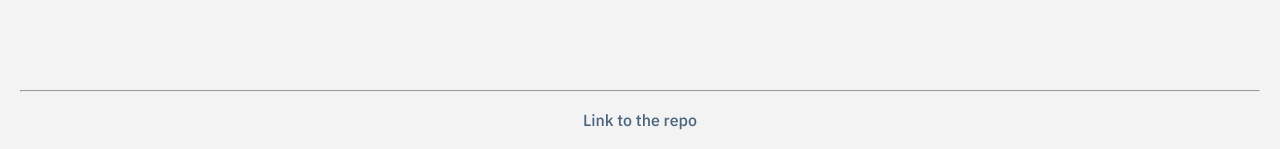
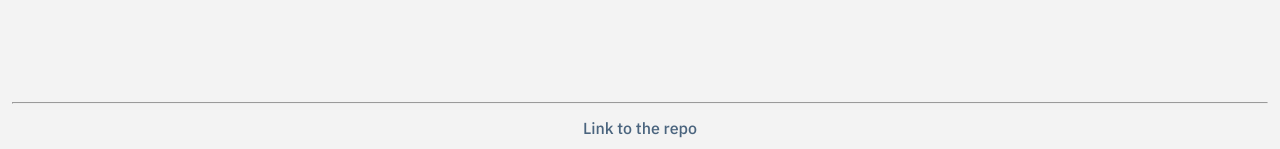
Before and after one commit to Amontanez17/e-commerce-mini-project, a React (Vite) app: page /about in a window 1280 px wide. Shown: the part 648-797 px from the top of the page. Built offline with nearby package versions, Linux system fonts and the light colour scheme.

Commit message:
Updated Final

```diff
--- a/src/components/Footer/Footer.css
+++ b/src/components/Footer/Footer.css
@@ -3,7 +3,7 @@
   /* color: white; White text for readability */
   height: auto;
   text-align: center; /* Center align text */
-  padding: 20px; /* Padding for space inside the footer */
+  padding: 12px; /* Padding for space inside the footer */
   position: fixed; /* Fix the footer at the bottom */
   width: 100%; /* Full width */
   bottom: 0; /* Align to the bottom of the viewport */
@@ -13,7 +13,7 @@
 }
 
 .footer a {
-  margin: 1rem 1rem;
+  margin: 2px;
   color: #4a647e; /* Link color */
 
   text-decoration: none; /* Remove underline from links */
@@ -25,7 +25,7 @@
 
 hr {
   color: #ffffff;
-  margin-bottom: 1rem;
+  margin-bottom: 12px;
 }
 
 /* .footer-cont {
```
